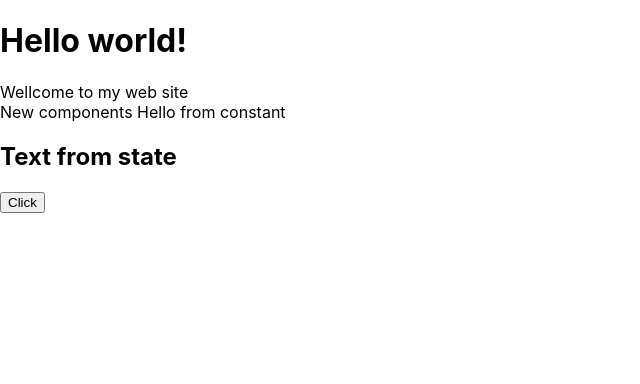
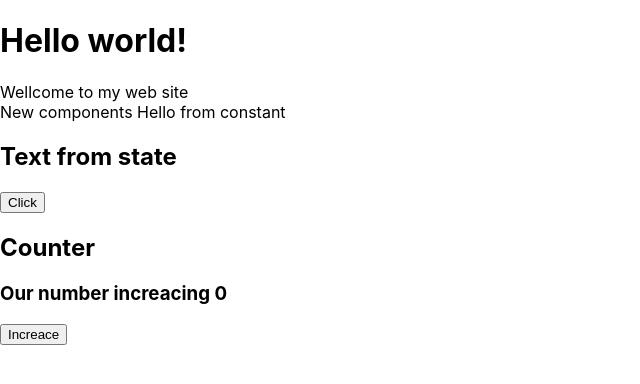
Before and after one commit to etcheverrypablol/react-desde-cero-udemy, a React (Create React App) app in the folder my-app/: page / in a window 1280 px wide. Shown: the top 384 px of the page, without its empty margins (0-640 px from the left). Built offline with nearby package versions, Linux system fonts and the light colour scheme.

Commit message:
Counter example using useState

```diff
--- a/my-app/src/App.js
+++ b/my-app/src/App.js
@@ -1,3 +1,4 @@
+import Counter from './components/Counter';
 import Events from './components/Events';
 import Paragraph from './components/Paragraph';
 import Variables from './components/Variables';
@@ -9,6 +10,7 @@ function App() {
       <Paragraph />
       <Variables />
       <Events />
+      <Counter />
     </div>
   );
 }
--- /dev/null
+++ b/my-app/src/components/Counter.jsx
@@ -0,0 +1,18 @@
+import React, { useState } from 'react';
+
+const Counter = () => {
+  const [counter, setCounter] = useState(0);
+
+  const handleCounter = () => {
+    setCounter(counter + 1);
+  };
+  return (
+    <div>
+      <h2> Counter </h2>
+      <h3> Our number increacing {counter}</h3>
+      <button onClick={() => handleCounter()}>Increace</button>
+    </div>
+  );
+};
+
+export default Counter;
```
